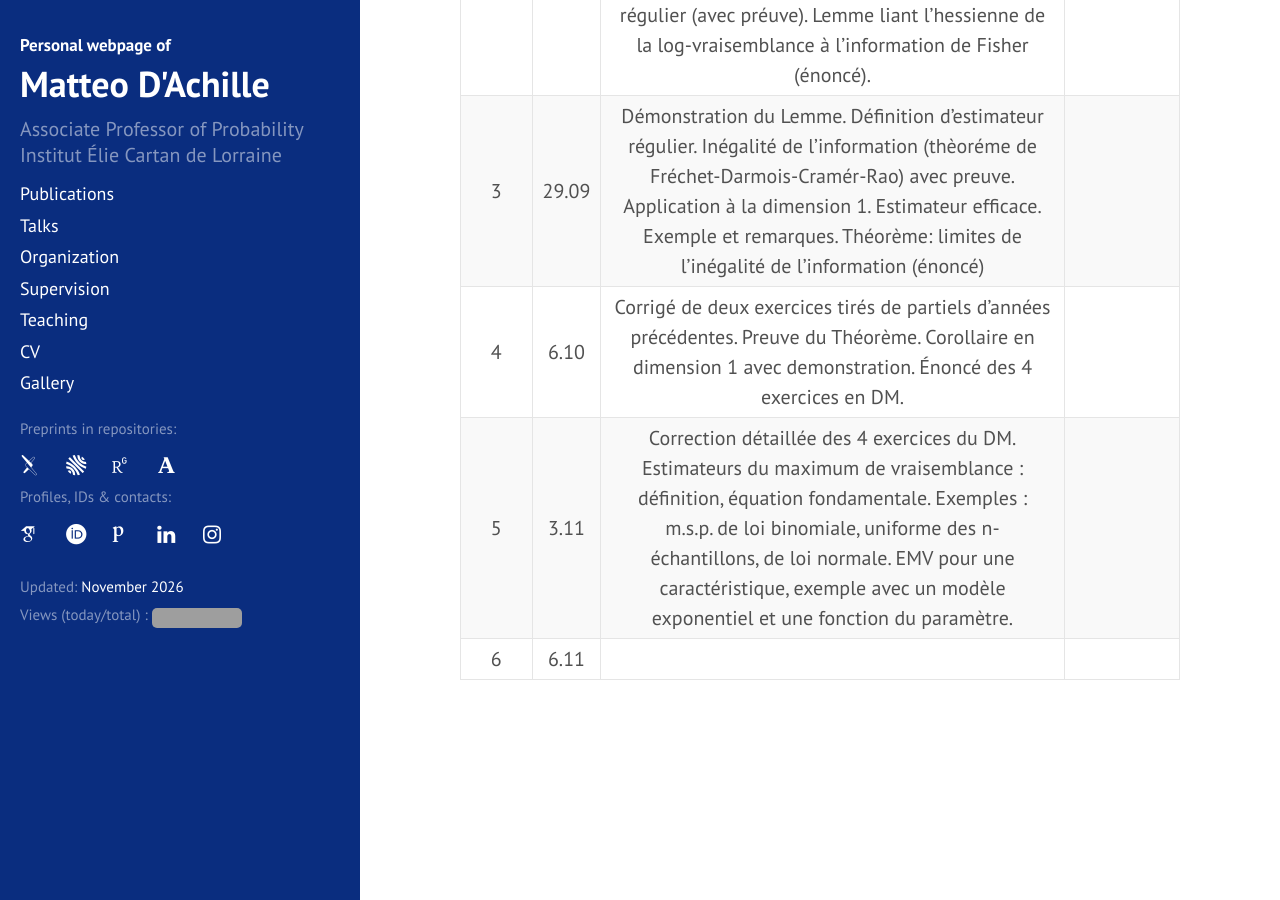
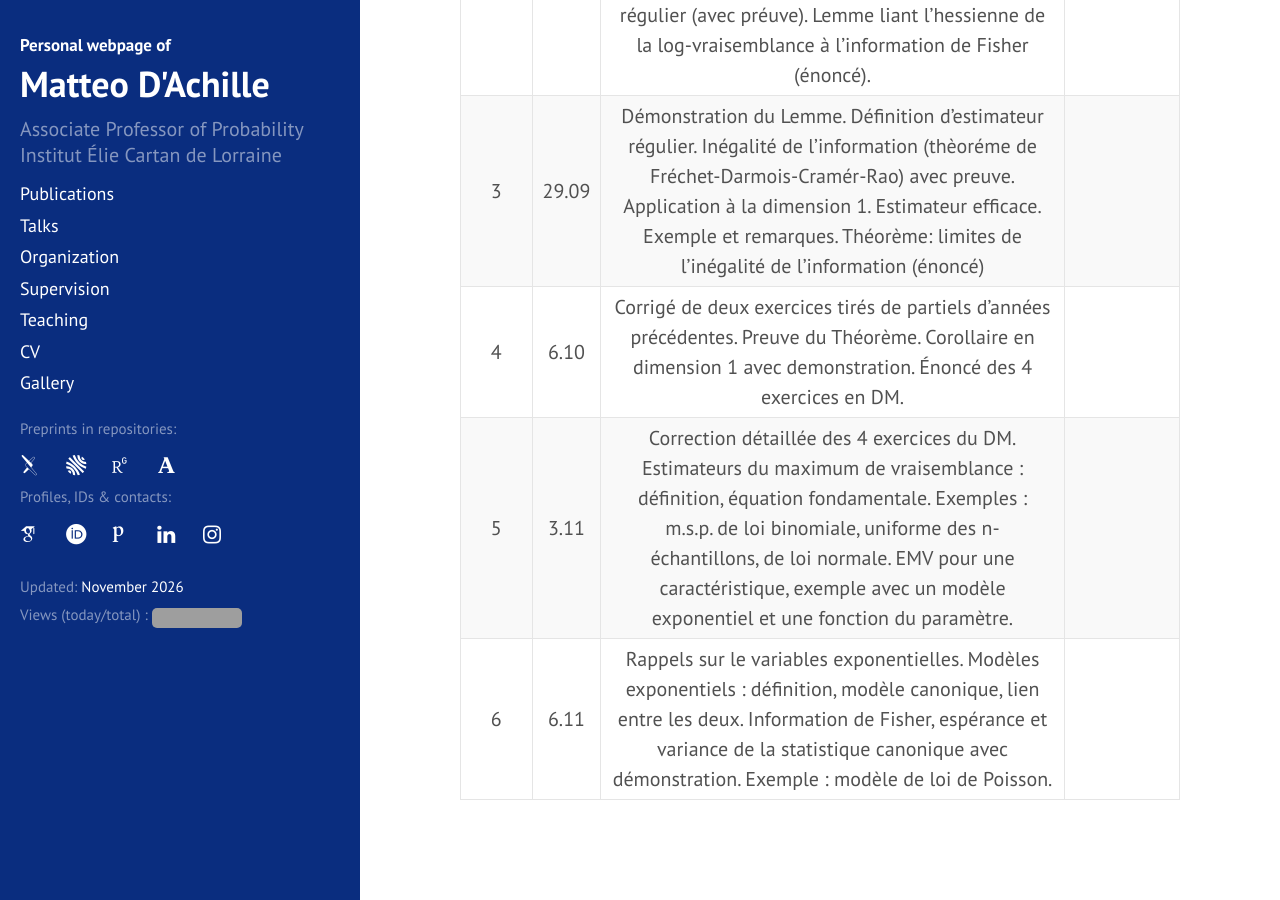
Before and after one commit to matteodachille/matteodachille.github.io, a Jekyll site: the page built from _courses/GeoStat26.md, in a window 1280 px wide and 900 px high, scrolled down 842 px. Built offline with Jekyll 4.4.1, drawn with Linux system fonts in a browser that asks for light colours; nearby versions of some CDN libraries; some web fonts are replaced; grey boxes are pictures that could not be loaded.

Commit message:
Updated M2 GeoStat et M1 StatProba

```diff
--- a/_courses/GeoStat26.md
+++ b/_courses/GeoStat26.md
@@ -24,4 +24,4 @@ classnumber: 15
 | 3 |  29.09 |  Démonstration du Lemme. Définition d'estimateur régulier. Inégalité de l'information (thèoréme de Fréchet-Darmois-Cramér-Rao) avec preuve.  Application à la dimension 1. Estimateur efficace. Exemple et remarques. Théorème: limites de l'inégalité de l'information (énoncé) | |
 | 4 |  6.10 |  Corrigé de deux exercices tirés de partiels d'années précédentes. Preuve du Théorème. Corollaire en dimension 1 avec demonstration. Énoncé des 4 exercices en DM. | |
 | 5 |  3.11 | Correction détaillée des 4 exercices du DM. Estimateurs du maximum de vraisemblance : définition, équation fondamentale. Exemples : m.s.p. de loi binomiale, uniforme des n-échantillons, de loi normale. EMV pour une caractéristique, exemple avec un modèle exponentiel et une fonction du paramètre.  | |
-| 6 |  6.11 |   | |
+| 6 |  6.11 |  Rappels sur le variables exponentielles. Modèles exponentiels : définition, modèle canonique, lien entre les deux. Information de Fisher, espérance et variance de la statistique canonique avec démonstration. Exemple : modèle de loi de Poisson.  | |
```
Also changed, not shown: _courses/StatProba26.md (+1 -0 lines).
